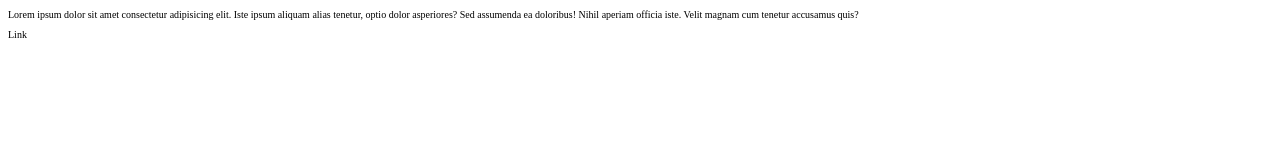
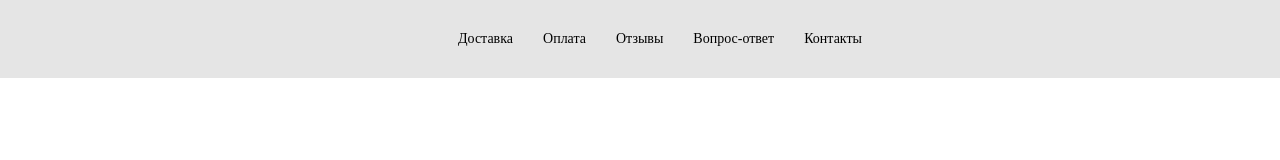
Before and after one commit to Albinaaaaa/chairs-shop-online, a website: page index.html in a window 1280 px wide. Drawn offline with Linux system fonts and the light colour scheme.

Commit message:
add styles and html header-navigation block

```diff
--- a/index.html
+++ b/index.html
@@ -8,8 +8,29 @@
     <link rel="stylesheet" href="./src/css/index.css">
 </head>
 <body>
-    <p>Lorem ipsum dolor sit amet consectetur adipisicing elit. Iste ipsum aliquam alias tenetur, optio dolor asperiores? Sed assumenda ea doloribus! Nihil aperiam officia iste. Velit magnam cum tenetur accusamus quis?</p>
-    <a href="#">Link</a>
+    <section class="header-navigation">
+        <div class="wrapper header-navigation__wrapper">
+            <nav class="header-navigation__nav">
+                <ul class="header-navigation__list">
+                    <li class="header-navigation__item">
+                        <a href="#" class="header-navigation__link">Доставка</a>
+                    </li>
+                    <li class="header-navigation__item">
+                        <a href="#" class="header-navigation__link">Оплата</a>
+                    </li>
+                    <li class="header-navigation__item">
+                        <a href="#" class="header-navigation__link">Отзывы</a>
+                    </li>
+                    <li class="header-navigation__item">
+                        <a href="#" class="header-navigation__link">Вопрос-ответ</a>
+                    </li>
+                    <li class="header-navigation__item">
+                        <a href="#" class="header-navigation__link">Контакты</a>
+                    </li>
+                </ul>
+            </nav>
+        </div>
+    </section>
     <script src="main.js" type="module"></script>
 </body>
 </html>
--- a/src/scss/global/_global.scss
+++ b/src/scss/global/_global.scss
@@ -1,10 +1,14 @@
 html {
-    font-size: 10px;
-    line-height: 10px;
+    font-size: 14px;
+    line-height: 16px;
     color: $title-text-color;
+    // margin: 0;
+    // padding: 0;
 }
 
 body {
+    margin: 0;
+    // padding: 0;
 }
 
 h1, h2, h3 {
--- a/src/scss/index.scss
+++ b/src/scss/index.scss
@@ -1,2 +1,3 @@
 @import "./constants/constants";
 @import "./global/global";
+@import "./modules/header-navigation";
--- /dev/null
+++ b/src/scss/modules/_header-navigation.scss
@@ -0,0 +1,28 @@
+.header-navigation {
+    background: $primary3;
+
+    &__list {
+        display: flex;
+        justify-content: center;
+        align-items: center;
+    }
+
+    &__item {
+        list-style: none;
+    }
+
+        &__item:not(:last-child) {
+            margin-right: 30px;
+        }
+
+    &__link {
+        font-size: 1rem;
+        line-height: 1rem;
+        color: $link-text-color;
+    }
+
+    &__wrapper {
+        padding: 17px 0;
+    }
+
+}
```
Also changed, not shown: src/css/index.css.
